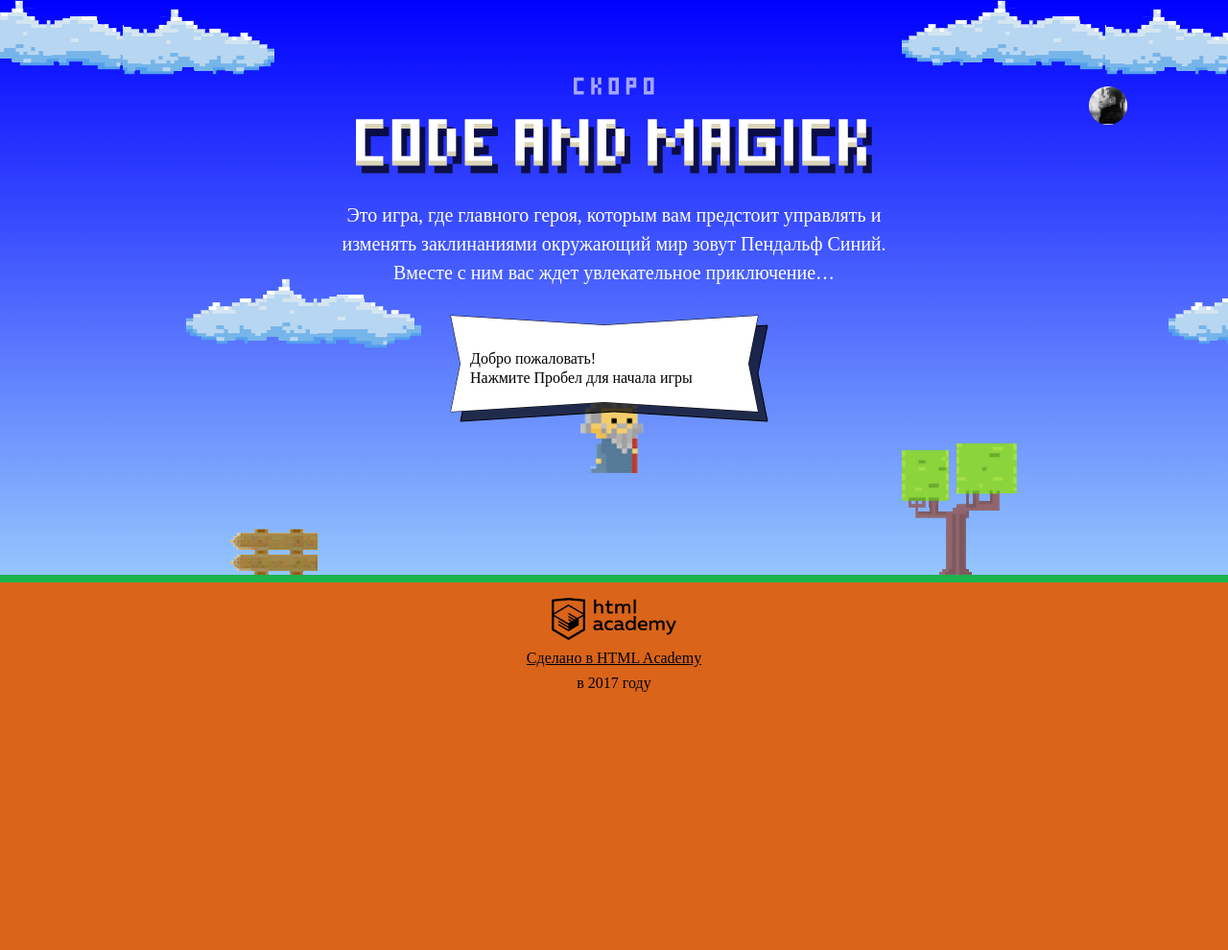
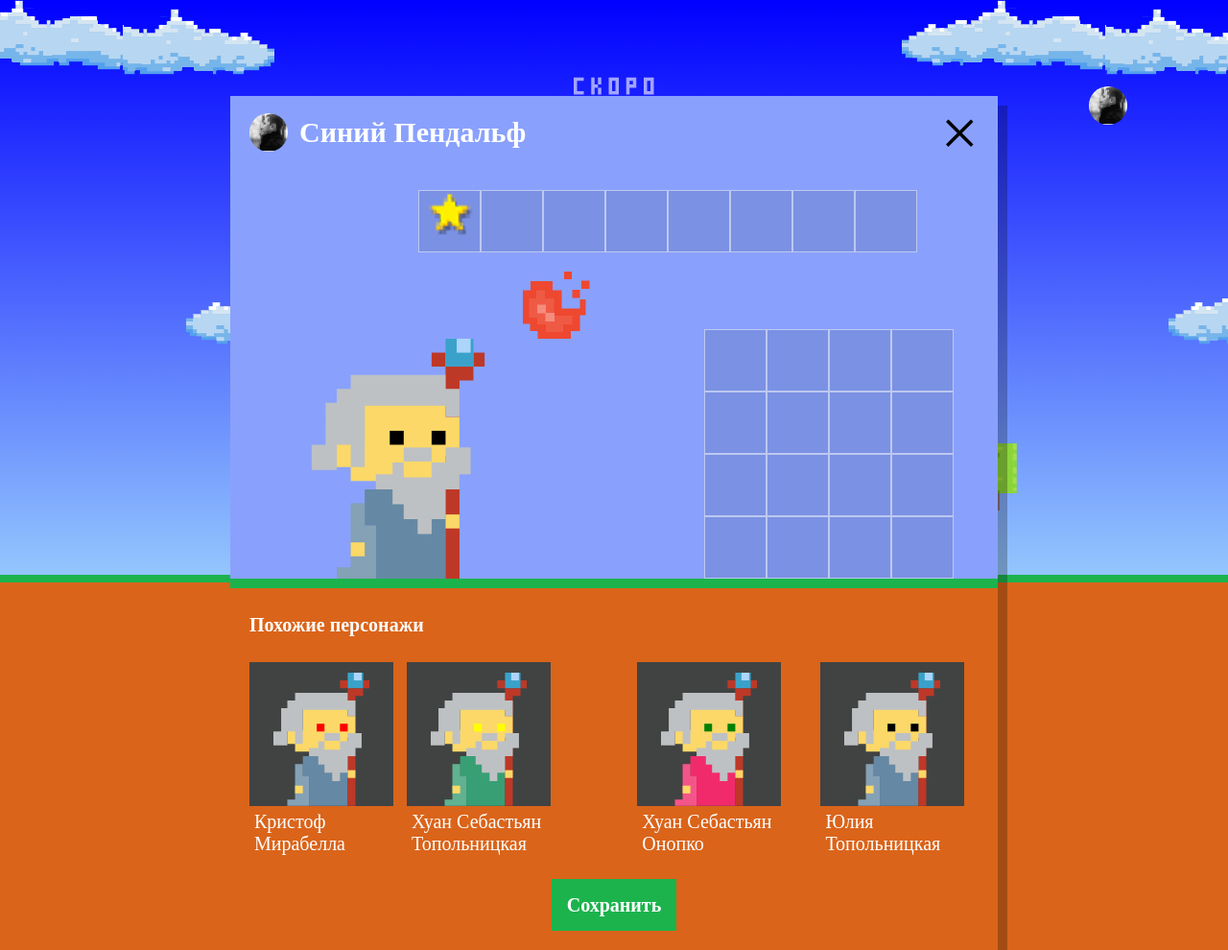
Before and after one commit to lastavenka/40197-code-and-magick, a website: page index.html in a window 1280 px wide. Shown: the whole page at 96% size. Before the commit the page ends 800 px from the top, so only its background shows below. Drawn offline with Linux system fonts and the light colour scheme; a web font is replaced by a local one.

Commit message:
Выполнено задание третьего раздела

```diff
--- a/index.html
+++ b/index.html
@@ -194,6 +194,7 @@
 
 </script>
 <script src="js/stat.js"></script>
+<script src="js/setup.js"></script>
 <script src="js/game.js"></script>
 
 </body>
--- /dev/null
+++ b/js/setup.js
@@ -0,0 +1,56 @@
+'use strict';
+
+var WIZARD_NAMES = ['Иван', 'Хуан Себастьян', 'Мария', 'Кристоф', 'Виктор', 'Юлия', 'Люпита', 'Вашингтон'];
+var WIZARD_SURNAMES = ['да Марья', 'Верон', 'Мирабелла', 'Вальц', 'Онопко', 'Топольницкая', 'Нионго', 'Ирвинг'];
+var COAT_COLORS = ['rgb(101, 137, 164)', 'rgb(241, 43, 107)', 'rgb(146, 100, 161)', 'rgb(56, 159, 117)', 'rgb(215, 210, 55)', 'rgb(0, 0, 0)'];
+var EYES_COLORS = ['black', 'red', 'blue', 'yellow', 'green'];
+var wizardsNumber = 4;
+var userDialog = document.querySelector('.setup');
+
+
+// Показ блока .setup
+userDialog.classList.remove('hidden');
+
+// Функция генерации случайных значений
+function getRandom(arr) {
+  var randomIndex = Math.floor(Math.random() * arr.length);
+  return arr[randomIndex];
+}
+
+// Создание массива объектов
+var getWizards = function (arrSize) {
+  var wizardsList = [];
+  for (var i = 0; i < arrSize; i++) {
+    wizardsList[i] = {
+      name: getRandom(WIZARD_NAMES) + ' ' + getRandom(WIZARD_SURNAMES),
+      coatColor: getRandom(COAT_COLORS),
+      eyesColor: getRandom(EYES_COLORS)
+    };
+  }
+  return wizardsList;
+};
+
+// Создание DOM-элемента на основе JS-объекта
+var similarWizardTemplate = document.querySelector('#similar-wizard-template').content;
+var renderWizard = function (wizard) {
+  var wizardElement = similarWizardTemplate.cloneNode(true);
+
+  wizardElement.querySelector('.setup-similar-label').textContent = wizard.name;
+  wizardElement.querySelector('.wizard-coat').style.fill = wizard.coatColor;
+  wizardElement.querySelector('.wizard-eyes').style.fill = wizard.eyesColor;
+  return wizardElement;
+};
+
+// Заполнение блока DOM-элементами на основе массива JS-объектов
+var fragment = document.createDocumentFragment();
+function createSimilarList(arr, container) {
+  for (var f = 0; f < arr.length; f++) {
+    fragment.appendChild(renderWizard(arr[f]));
+  }
+  container.appendChild(fragment);
+}
+
+var similarListElement = userDialog.querySelector('.setup-similar-list');
+createSimilarList(getWizards(wizardsNumber), similarListElement);
+
+userDialog.querySelector('.setup-similar').classList.remove('hidden');
```
